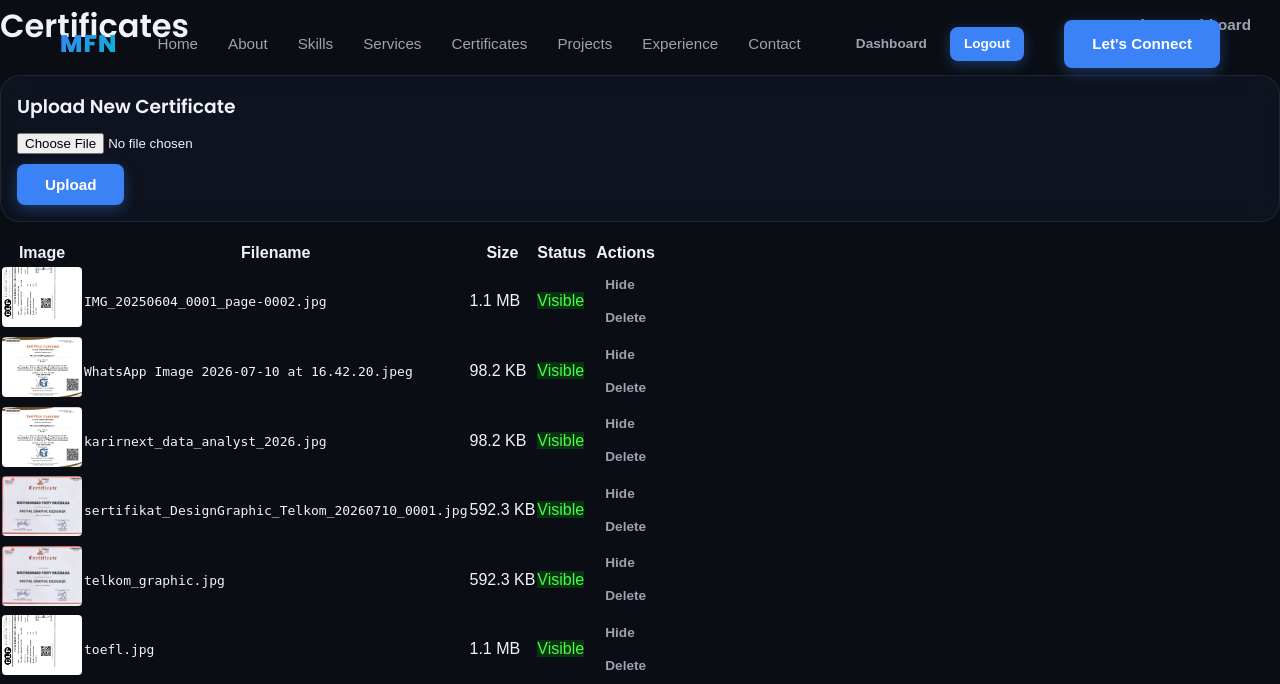
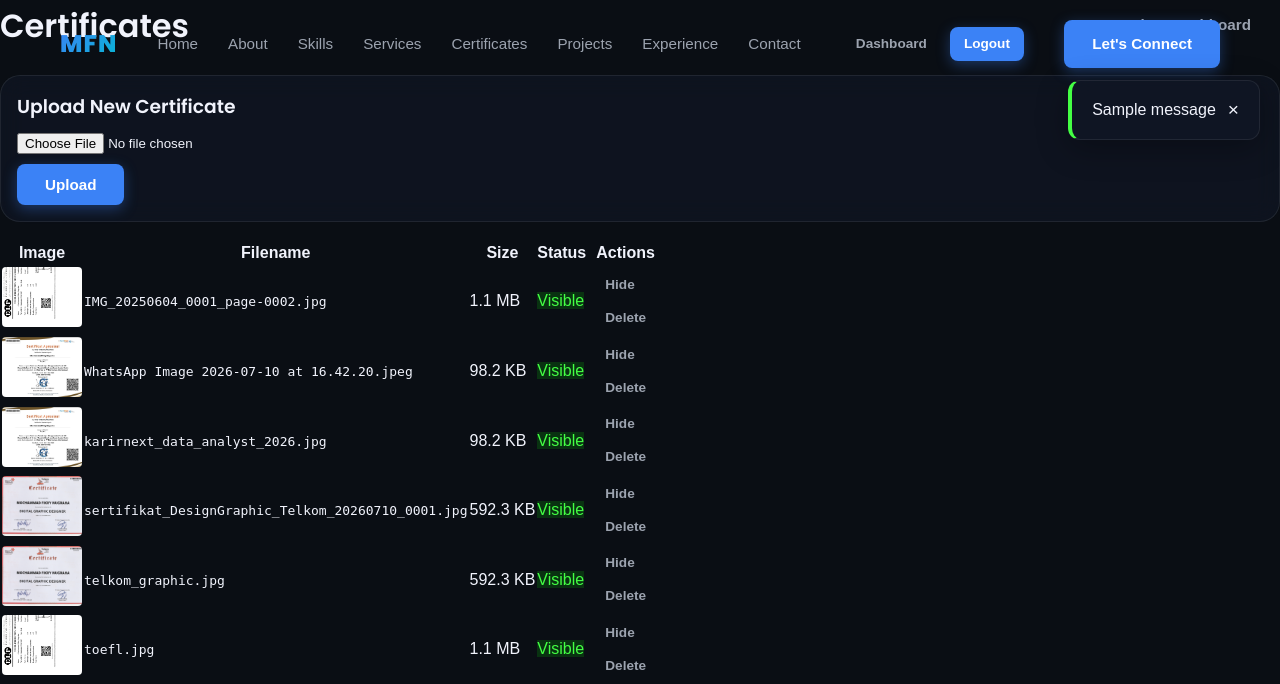
Before and after one commit to FikryYay4/Web-Portofolio_MochammadFikryNugraha, a Flask app: page /admin/certificates in a window 1280 px wide. Shown: the top 684 px of the page. Run offline with Flask 3, Linux system fonts and the light colour scheme; the visitor is signed in with stand-in values (Sample User, id 1); tables that the repository leaves empty hold one stand-in row (values such as "Sample post"); one stand-in notice (Sample message) is shown; some libraries are stand-ins or nearby versions.

Commit message:
Add flash message display to base template

```diff
--- a/templates/base.html
+++ b/templates/base.html
@@ -12,6 +12,26 @@
     {% include 'layouts/navbar.html' %}
 
     <main>
+        <!-- Flash messages -->
+        {% with messages = get_flashed_messages(with_categories=true) %}
+            {% if messages %}
+            <div id="flash-messages" class="flash-container" style="position:fixed;top:80px;right:20px;z-index:9999;display:flex;flex-direction:column;gap:8px;max-width:400px;">
+                {% for category, message in messages %}
+                <div class="flash-message flash-{{ category }} glass-card" style="padding:16px 20px;border-radius:12px;box-shadow:0 8px 32px rgba(0,0,0,0.3);animation:slideIn 0.3s ease;{% if category == 'error' %}border-left:4px solid #ff4444;{% elif category == 'success' %}border-left:4px solid #44ff44;{% elif category == 'warning' %}border-left:4px solid #ffaa00;{% else %}border-left:4px solid #4488ff;{% endif %}">
+                    <div style="display:flex;align-items:center;gap:12px;">
+                        <span style="flex:1;font-weight:500;">{{ message }}</span>
+                        <button onclick="this.parentElement.parentElement.remove()" style="background:none;border:none;color:inherit;font-size:1.2rem;cursor:pointer;padding:0;line-height:1;">&times;</button>
+                    </div>
+                </div>
+                {% endfor %}
+            </div>
+            <style>
+                @keyframes slideIn { from { opacity:0; transform:translateX(100%); } to { opacity:1; transform:translateX(0); } }
+                .flash-message { opacity:1; transition:opacity 0.3s ease; }
+            </style>
+            {% endif %}
+        {% endwith %}
+
         {% block content %}{% endblock %}
     </main>
 
```
